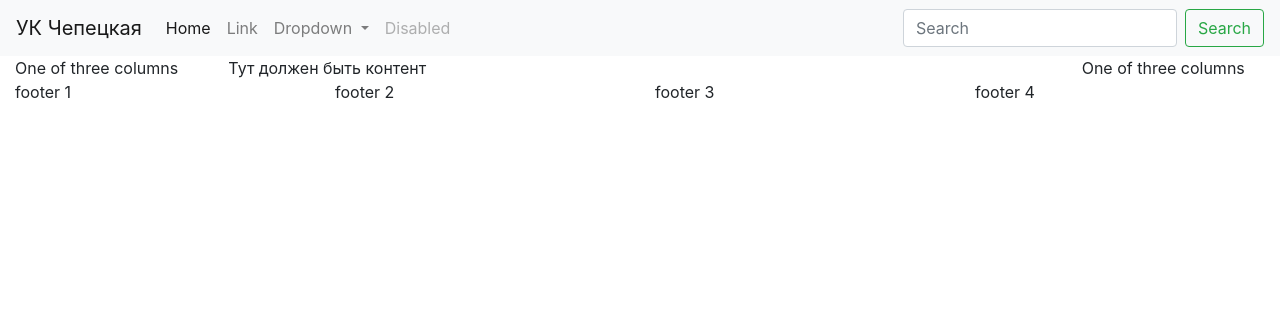
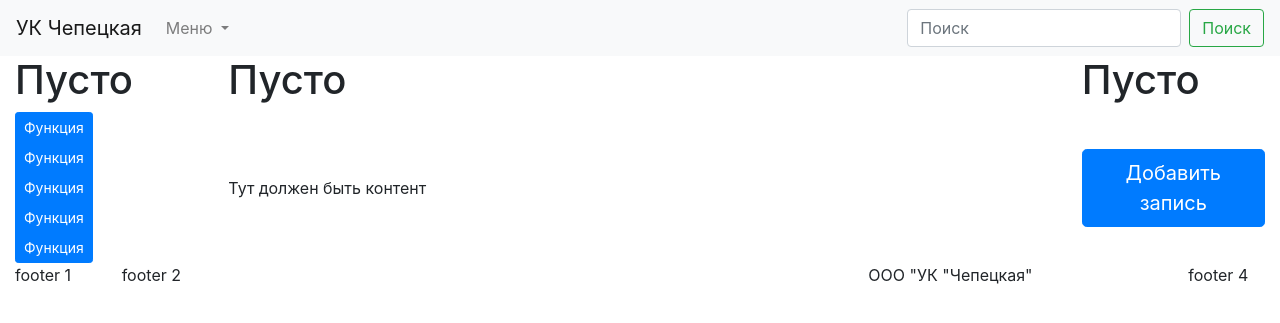
Before and after one commit to stepanskryabin/ocelot, a Django app: template portal/heat/templates/heat/base.html in a window 1280 px wide. Shown: the top 323 px of the page. Run offline with Django 3.2, Linux system fonts and the light colour scheme; the template is opened without the code that fills it, so the values that code supplies are empty; some libraries are stand-ins or nearby versions.

Commit message:
FIX: мелкие правки в шаблонах

```diff
--- a/portal/heat/templates/heat/base.html
+++ b/portal/heat/templates/heat/base.html
@@ -9,66 +9,74 @@
     <!-- Bootstrap CSS -->
     <link rel="stylesheet" href="https://stackpath.bootstrapcdn.com/bootstrap/4.5.2/css/bootstrap.min.css" integrity="sha384-JcKb8q3iqJ61gNV9KGb8thSsNjpSL0n8PARn9HuZOnIxN0hoP+VmmDGMN5t9UJ0Z" crossorigin="anonymous">
 
-    <title>{% block title %}{% endblock %}</title>
+    <title>{% block title %}Тут заголовок страницы{% endblock %}</title>
   </head>
   <body>
     <nav class="navbar navbar-expand-lg navbar-light bg-light">
-        <a class="navbar-brand" href="#">УК Чепецкая</a>
+        <a class="navbar-brand" href="/">УК Чепецкая</a>
         <button class="navbar-toggler" type="button" data-toggle="collapse" data-target="#navbarSupportedContent" aria-controls="navbarSupportedContent" aria-expanded="false" aria-label="Toggle navigation">
           <span class="navbar-toggler-icon"></span>
         </button>
         <div class="collapse navbar-collapse" id="navbarSupportedContent">
           <ul class="navbar-nav mr-auto">
-            <li class="nav-item active">
-              <a class="nav-link" href="#">Home <span class="sr-only">(current)</span></a>
-            </li>
-            <li class="nav-item">
-              <a class="nav-link" href="#">Link</a>
-            </li>
             <li class="nav-item dropdown">
-              <a class="nav-link dropdown-toggle" href="#" id="navbarDropdown" role="button" data-toggle="dropdown" aria-haspopup="true" aria-expanded="false">
-                Dropdown
+              <a class="nav-link dropdown-toggle" id="navbarDropdown" role="button" data-toggle="dropdown" aria-haspopup="true" aria-expanded="false">
+                Меню
               </a>
               <div class="dropdown-menu" aria-labelledby="navbarDropdown">
-                <a class="dropdown-item" href="#">Action</a>
-                <a class="dropdown-item" href="#">Another action</a>
+                <a class="dropdown-item" href="/heat">База данных</a>
+                <a class="dropdown-item" href="/heat/parser">Загрузка</a>
                 <div class="dropdown-divider"></div>
-                <a class="dropdown-item" href="#">Something else here</a>
+                <a class="dropdown-item" href="/auth">Авторизация</a>
               </div>
-            </li>
-            <li class="nav-item">
-              <a class="nav-link disabled" href="#" tabindex="-1" aria-disabled="true">Disabled</a>
             </li>
           </ul>
           <form class="form-inline my-2 my-lg-0">
-            <input class="form-control mr-sm-2" type="search" placeholder="Search" aria-label="Search">
-            <button class="btn btn-outline-success my-2 my-sm-0" type="submit">Search</button>
+            <input class="form-control mr-sm-2" type="search" placeholder="Поиск" aria-label="Search">
+            <button class="btn btn-outline-success my-2 my-sm-0" type="submit">Поиск</button>
           </form>
         </div>
       </nav>
     <div class="container-fluid">
-        <div class="row">
-          <div class="col-sm-2">
-            One of three columns
+      <div class="row align-items-center">
+        <div class="col-sm-2">
+          <h1>Пусто</h1>
+        </div>
+        <div class="col-sm-8">
+          <h1>Пусто</h1>
+        </div>
+        <div class="col-sm-2">
+          <h1>Пусто</h1>
+        </div>
+      </div>
+      <div class="row align-items-center">
+        <div class="col-sm-2">
+          <div class="btn-group-vertical">
+            <button type="button" class="btn btn-primary btn-sm">Функция</button>
+            <button type="button" class="btn btn-primary btn-sm">Функция</button>
+            <button type="button" class="btn btn-primary btn-sm">Функция</button>
+            <button type="button" class="btn btn-primary btn-sm">Функция</button>
+            <button type="button" class="btn btn-primary btn-sm">Функция</button>
           </div>
+        </div>
         <div class="col-sm-8">
           {% block content %}Тут должен быть контент{% endblock %}
         </div>
         <div class="col-sm-2">
-          One of three columns
+          <button type="button" class="btn btn-primary btn-lg">Добавить запись</button>
         </div>
       </div>
-      <footer class="row">
-        <div class="col-sm-3">
+      <footer class="row align-items-center">
+        <div class="col-sm-1">
           footer 1
         </div>
-        <div class="col-sm-3">
+        <div class="col-sm-7">
           footer 2
         </div>
         <div class="col-sm-3">
-          footer 3
+          ООО "УК "Чепецкая"
         </div>
-        <div class="col-sm-3">
+        <div class="col-sm-1">
           footer 4
         </div>
       </footer>
--- a/portal/heat/templates/heat/home/list.html
+++ b/portal/heat/templates/heat/home/list.html
@@ -4,7 +4,7 @@
 <table class="table table-hover">
   <thead>
     <tr>
-      <th scope="col">Пункт</th>
+      <th scope="col">{{ test }}</th>
       <th scope="col">Город</th>
       <th scope="col">Адрес</th>
       <th scope="col">Номер дома</th>
--- a/portal/heat/urls.py
+++ b/portal/heat/urls.py
@@ -6,6 +6,5 @@ app_name = 'heat'
 
 urlpatterns = [
     path('', views.home_list, name='post_list'),
-    path('<str:home_number>', views.home_detail, name='home_detail'),
-    path('/parser', views.parser, name='parser')
+    path('parser', views.parser, name='parser')
 ]
```
Also changed, not shown: portal/heat/templates/heat/home/parser.html (added, +43 -0 lines), portal/heat/templates/heat/parser.html (deleted, +0 -10 lines), portal/heat/views.py (+4 -7 lines).
